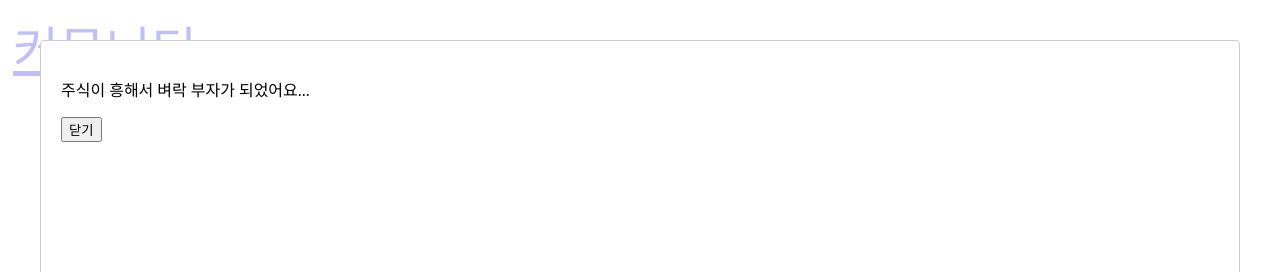
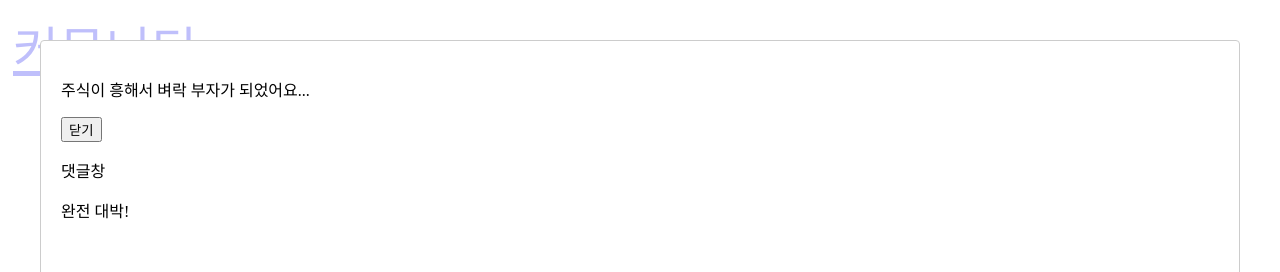
Before and after one commit to popomola/js-app-toys, a React (Create React App) app in the folder toys1postboard/: page /posting in a window 1280 px wide. Shown: the top 272 px of the page. Built offline with nearby package versions, Linux system fonts and the light colour scheme; the HTML template or start-up script is replaced by a standard one.

Commit message:
Update Post.js

```diff
--- a/toys1postboard/src/Components/Post.js
+++ b/toys1postboard/src/Components/Post.js
@@ -1,6 +1,8 @@
 import React from 'react';
 import Modal from 'react-modal';
 import {useState} from 'react';
+
+import Comment from './Comment';
 
 const Post = ({writerInfo, body})=>{
     const [modalIsOpen, setIsOpen] = useState(true);
@@ -11,6 +13,7 @@ const Post = ({writerInfo, body})=>{
             <p>{writerInfo}</p>
             <p>{body}</p>
             <button onClick={()=>{setIsOpen(false)}}>닫기</button>
+            <Comment />
             </Modal>
         </>
     )
```
